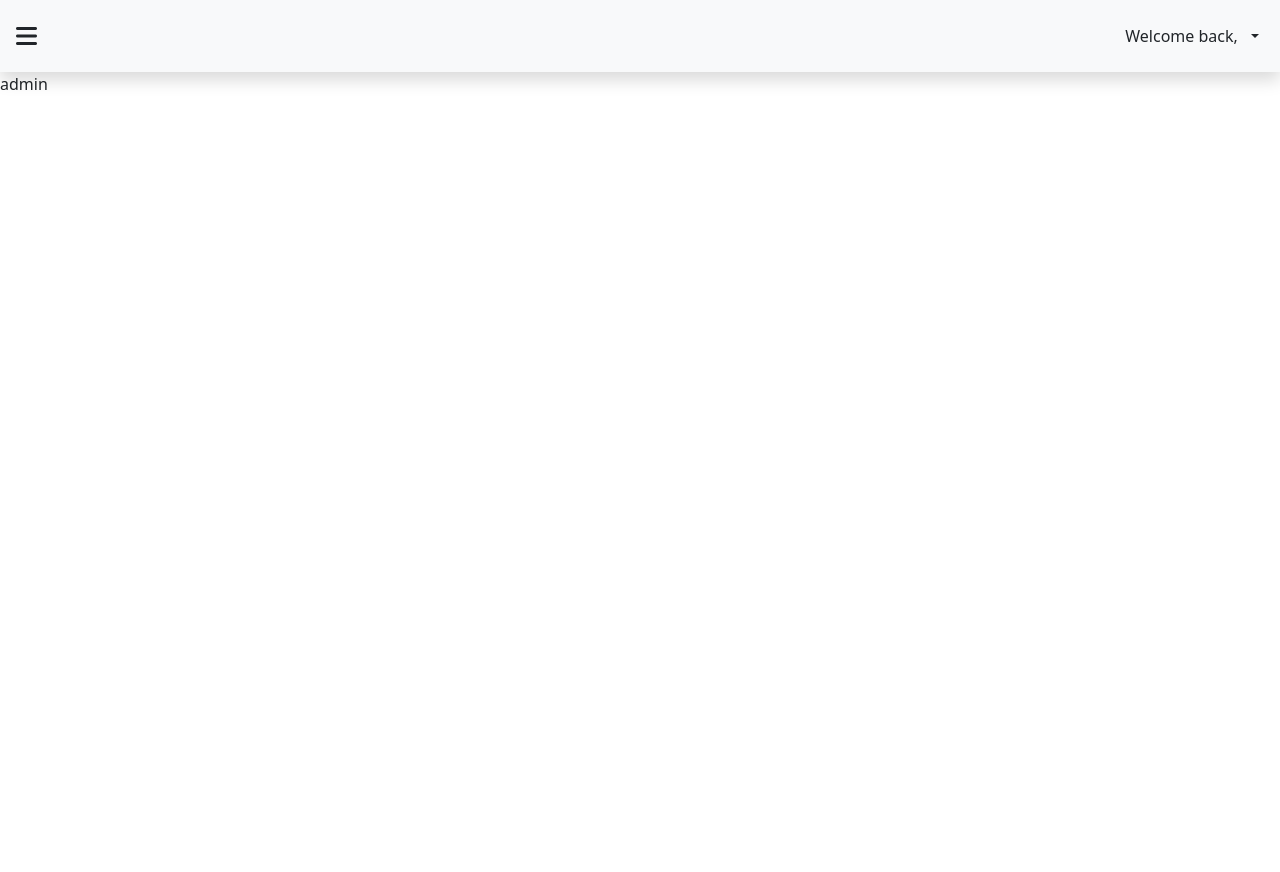
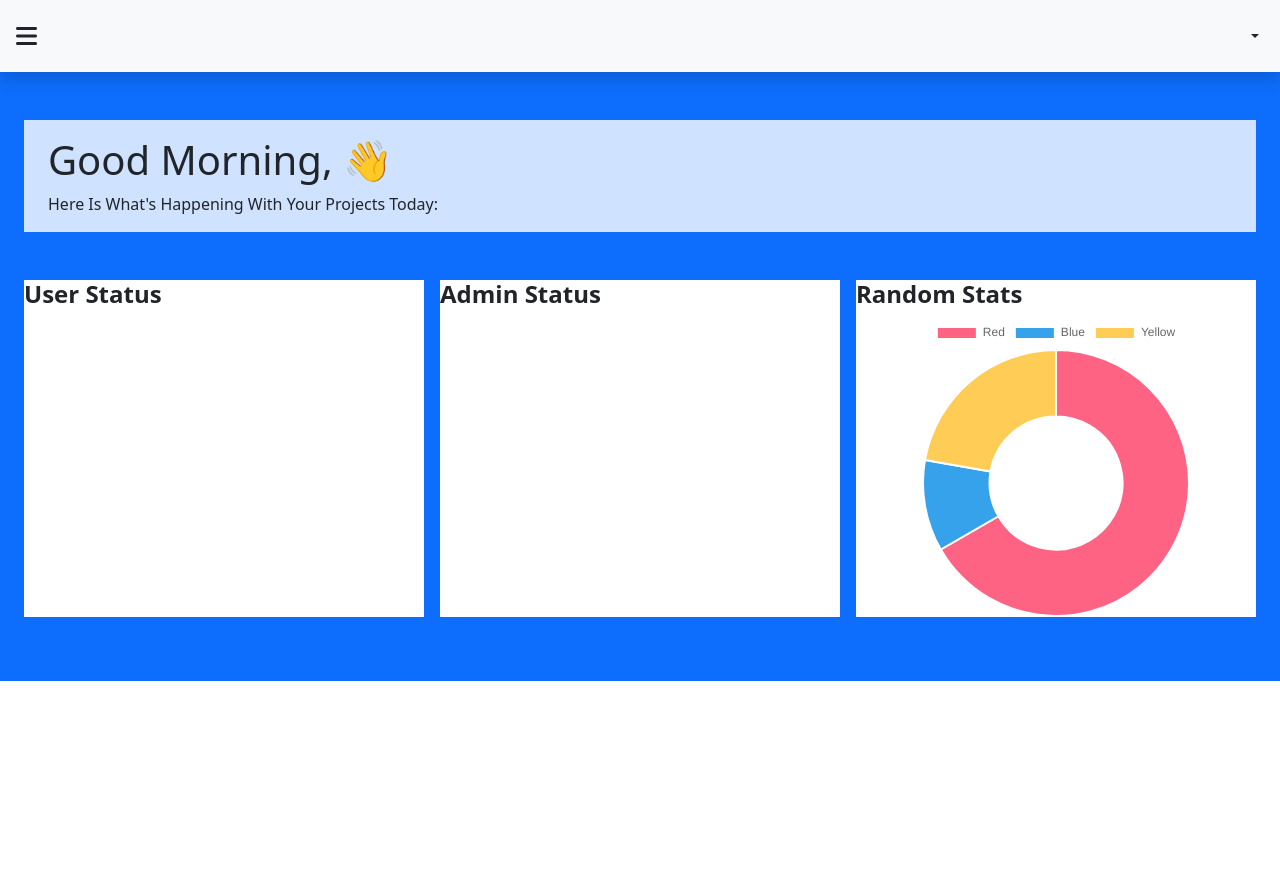
Before and after one commit to WilliamCorotan/db-library, a CodeIgniter app: page /database/dashboard in a window 1280 px wide. Run offline with CodeIgniter, Linux system fonts and the light colour scheme; the visitor is signed in with stand-in values (Sample User, id 1); data that the repository does not hold is empty; a map, chart or similar area stays blank; some libraries are stand-ins or nearby versions.

Commit message:
customized admin dashboard

```diff
--- a/application/config/routes.php
+++ b/application/config/routes.php
@@ -83,6 +83,10 @@ $route['admin/fetch/users/(:any)/(:any)'] = 'admin/fetch_users/$1/$2';
 $route['admin/fetch/user/(:any)'] = 'user/show/$1';
 $route['admin/fetch/user/(:any)/edit'] = 'user/update_security/$1';
 
+// Misc Routes
+$route['admin/fetch/active'] = 'admin/count_active_admins';
+$route['user/fetch/active'] = 'user/count_active_admins';
+
 // Admin Profile Routes
 $route['admin/profile'] = 'admin/show_profile';
 $route['admin/profile/update/user'] = 'admin/update_user';
--- a/application/controllers/Admin.php
+++ b/application/controllers/Admin.php
@@ -301,8 +301,9 @@ class Admin extends CI_Controller
         exit(json_encode($json_response));
     }
 
-    public function search_admins()
+    public function count_active_admins()
     {
+        exit(json_encode($this->admin_model->count_active()));
     }
     /**
      * Custom validation rule for checking if the passed password matches the database
--- a/application/controllers/User.php
+++ b/application/controllers/User.php
@@ -37,4 +37,9 @@ class User extends CI_Controller
             exit(json_encode($json_response));
         }
     }
+
+    public function count_active_admins()
+    {
+        exit(json_encode($this->user_model->count_active()));
+    }
 }
--- a/application/models/admin_model.php
+++ b/application/models/admin_model.php
@@ -69,6 +69,16 @@ class Admin_model extends CI_Model
 
         return $total;
     }
+
+    public function count_active()
+    {
+        return $this->db->select('COUNT(admin.id) as count, status.code')
+            ->from('admin')
+            ->join('status', 'status.id = admin.status_id', 'left')
+            ->group_by('admin.status_id')
+            ->get()
+            ->result_array();
+    }
     /**
      * Verify the user credentials in the database
      * @param string $email
--- a/application/models/user_model.php
+++ b/application/models/user_model.php
@@ -107,6 +107,16 @@ class User_model extends CI_Model
         return $total;
     }
 
+    public function count_active()
+    {
+        return $this->db->select('COUNT(user.id) as count, status.code')
+            ->from('user')
+            ->join('status', 'status.id = user.status_id', 'left')
+            ->group_by('user.status_id')
+            ->get()
+            ->result_array();
+    }
+
     /**
      * Verify the user credentials in the database
      * @param string $email
--- a/application/views/components/admin_navbar.php
+++ b/application/views/components/admin_navbar.php
@@ -3,12 +3,13 @@
         <i class="fa-solid fa-bars fa-xl ms-1" data-bs-toggle="offcanvas" data-bs-target="#offcanvasTop" aria-controls="offcanvasTop"></i>
         <div class="d-flex align-items-center justify-content-center">
             <div class="btn-group">
-                <span>Welcome back, </span>
                 <span class="dropdown-toggle dropdown-toggle-split" data-bs-toggle="dropdown" aria-expanded="false">
-                    <span id="nav-user-container" type="button" class="text-capitalize" data-user-id="<?= $this->session->userdata('user_id') ?>"></span>
+                    <span type="button" class="text-capitalize fw-bold nav-user-container" data-user-id="<?= $this->session->userdata('user_id') ?>"></span>
                     <a type=button class="visually-hidden">Toggle Dropdown</a>
                 </span>
                 <ul class="dropdown-menu  dropdown-menu-end">
+                    <li><span class="text-capitalize fw-bold nav-user-container px-3"></span></li>
+                    <hr>
                     <li><a class="dropdown-item" href="<?= base_url('admin/profile') ?>">Profile</a></li>
                     <li><a class="dropdown-item" href="<?= base_url('logout') ?>">Logout</a></li>
                 </ul>
--- a/application/views/pages/admin/index.php
+++ b/application/views/pages/admin/index.php
@@ -1,3 +1,40 @@
-<section>
-    admin
+<section class="container-fluid bg-primary py-3 px-4 pt-5">
+    <div class="px-4 py-3 bg-primary-subtle text-capitalize mb-5">
+        <h6 id="greeting-card" class="display-6 fw-medium"></h6>
+        <span>Here is what's happening with your projects today:</span>
+    </div>
+
+    <div class="grid grid-cols-3 gap-3 mb-5">
+
+        <div class=" bg-white p-0">
+            <div>
+                <h4 class="fw-semibold text-center text-md-start">User Status</h4>
+            </div>
+            <div id="users-card">
+                <canvas id="users-chart"></canvas>
+            </div>
+        </div>
+
+        <div class=" bg-white p-0">
+            <div>
+                <h4 class="fw-semibold text-center text-md-start"> Admin Status</h4>
+            </div>
+            <div id="admins-card">
+                <canvas id="admins-chart"></canvas>
+            </div>
+        </div>
+
+        <div class=" bg-white  p-0">
+            <div>
+                <h4 class="fw-semibold text-center text-md-start"> Random Stats</h4>
+            </div>
+            <div id="random-card">
+                <canvas id="random-chart"></canvas>
+            </div>
+        </div>
+    </div>
 </section>
+
+<script src="https://cdn.jsdelivr.net/npm/chart.js"></script>
+
+<script src="<?= base_url('assets/js/admin/index.js') ?>"></script>
--- a/application/views/pages/admin/user_user.php
+++ b/application/views/pages/admin/user_user.php
@@ -4,12 +4,10 @@
             <h2>Users</h2>
             <div class="d-flex gap-4">
                 <input id="user-search" class="form-control" type="search" placeholder="Search" aria-label="Search">
-                <a name="add-admin" id="add-admin" class="btn btn-success" role="button" data-bs-toggle="modal" data-bs-target="#add-admin-modal">Add</a>
             </div>
         </div>
 
         <!-- Modal -->
-        <?php $this->load->view('components/admin/add_admin') ?>
         <?php $this->load->view('components/user/edit_user') ?>
 
         <div class="table-responsive">
--- a/assets/css/style.css
+++ b/assets/css/style.css
@@ -10,3 +10,19 @@
 .h-1 {
     height: 4rem !important;
 }
+
+.grid{
+    display: grid !important;
+}
+
+
+.grid-cols-3{
+    grid-template-columns: repeat(1, minmax(0, 1fr)) !important;
+}
+
+
+@media (min-width: 768px) {
+    .grid-cols-3{
+        grid-template-columns: repeat(3, minmax(0, 1fr)) !important;
+    }
+ }
--- a/assets/js/admin/adminNavbar.js
+++ b/assets/js/admin/adminNavbar.js
@@ -2,11 +2,11 @@ function adminNavbar(){
     $(document).ready(function() {
         $.ajax({
             type: "get",
-            url: `/admin/fetch/admin/${$("#nav-user-container").attr('data-user-id')}`,
+            url: `/admin/fetch/admin/${$(".nav-user-container").attr('data-user-id')}`,
             dataType: "json",
             success: function(response) {
                 if (response.data.first_name) {
-                    $('#nav-user-container').html(response.data.first_name);
+                    $('.nav-user-container').html(response.data.first_name);
                 }
             }
         });
--- /dev/null
+++ b/assets/js/admin/index.js
@@ -0,0 +1,104 @@
+const date = new Date;
+let hours = date.getHours();
+let status = (hours < 12) ? "morning" : ((hours <= 18 && hours >= 12 ) ? "afternoon" : "evening");
+
+$('#greeting-card').html(`Good ` + status + `, <span class="nav-user-container"></span> 👋`);
+
+const ctx = $('#myChart');
+const usersCard = $('#users-chart');
+const adminsCard = $('#admins-chart');
+const randomCard = $('#random-chart');
+
+$.ajax({
+    type: "get",
+    url: `${location.origin}/user/fetch/active`,
+    dataType: "json",
+    success: function(response) {
+        console.log(response);
+        new Chart(usersCard, {
+            type: 'doughnut',
+            data: {
+                labels: [
+                    response[0].code,
+                    response[1].code,
+
+                ],
+                datasets: [{
+                    label: 'User Status',
+                    data: [
+                        response[0].count,
+                        response[1].count,
+                    ],
+                    backgroundColor: [
+                        'rgb(193, 37, 83)',
+                        'rgb(255, 99, 132)',
+                    ],
+                    hoverOffset: 4
+                }]
+            },
+            options: {
+                maintainAspectRatio: false,
+            }
+        });
+    }
+});
+
+
+$.ajax({
+    type: "get",
+    url: `${location.origin}/admin/fetch/active`,
+    dataType: "json",
+    success: function(response) {
+        console.log(response);
+        new Chart(adminsCard, {
+            type: 'doughnut',
+            data: {
+                labels: [
+                    response[0].code,
+                    response[1].code,
+
+                ],
+                datasets: [{
+                    label: 'Admin Status',
+                    data: [
+                        response[0].count,
+                        response[1].count,
+                    ],
+                    backgroundColor: [
+                        'rgb(2, 117, 216)',
+                        'rgb(91, 192, 222)',
+                    ],
+                    hoverOffset: 4
+                }]
+            },
+            options: {
+                maintainAspectRatio: false,
+            }
+        });
+    }
+});
+
+
+new Chart(randomCard, {
+    type: 'doughnut',
+    data: {
+        labels: [
+            'Red',
+            'Blue',
+            'Yellow'
+        ],
+        datasets: [{
+            label: 'My First Dataset',
+            data: [300, 50, 100],
+            backgroundColor: [
+                'rgb(255, 99, 132)',
+                'rgb(54, 162, 235)',
+                'rgb(255, 205, 86)'
+            ],
+            hoverOffset: 4
+        }]
+    },
+    options: {
+        maintainAspectRatio: false,
+    }
+});
```
